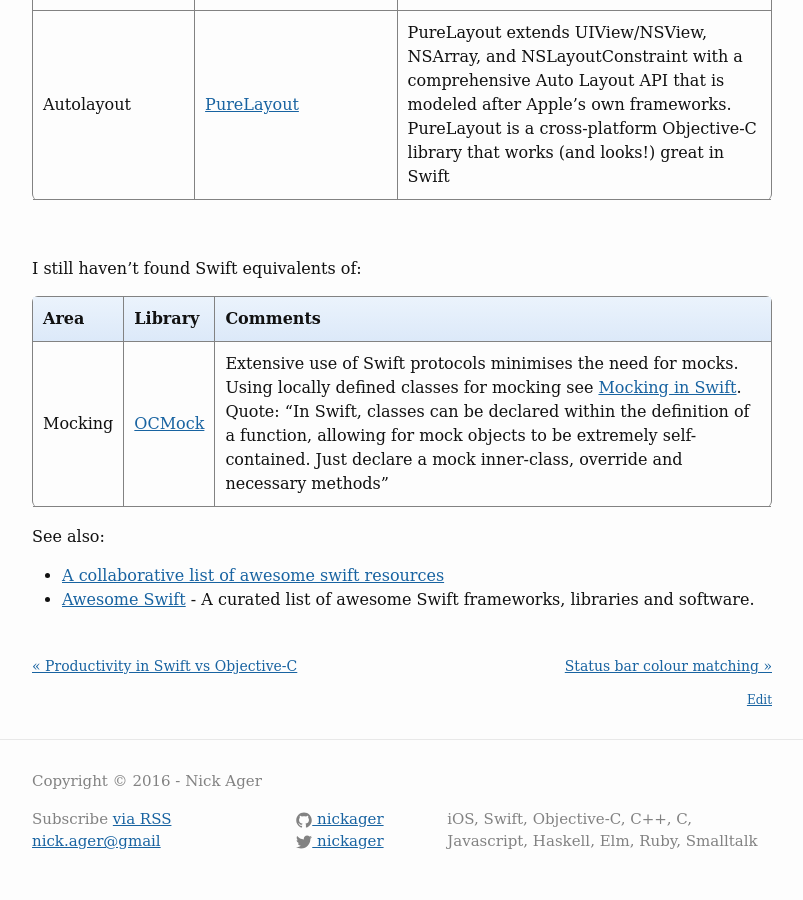
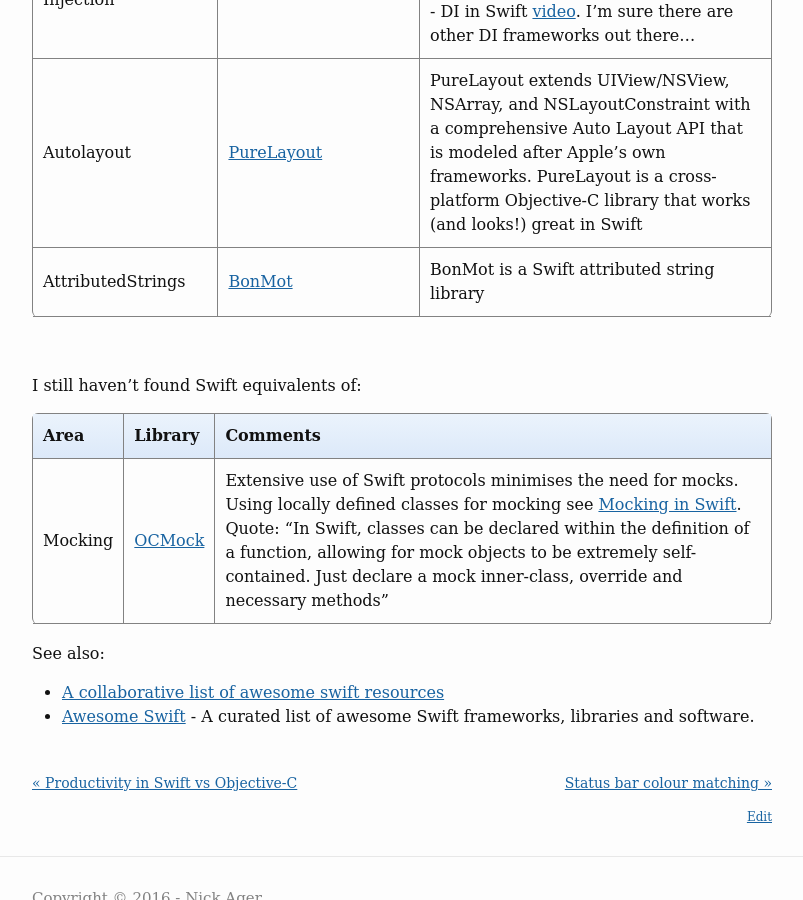
Before and after one commit to NickAger/nickager.github.io, a Jekyll site: the page built from _posts/2015-12-04-swift-libaries.md, in a window 1280 px wide and 900 px high, scrolled down 2522 px. Shown: the whole window, without its empty margins (238-1041 px from the left). Built offline with Jekyll 4.4.1, drawn with Linux system fonts in a browser that asks for light colours; some web fonts are replaced; comment, search, counter and statistics services are not loaded.

Commit message:
added link to attributed string library

```diff
--- a/_posts/2015-12-04-swift-libaries.md
+++ b/_posts/2015-12-04-swift-libaries.md
@@ -27,6 +27,7 @@ Some potentially useful Swift libraries:
 |Functional programming in Swift|[Swiftz](https://github.com/typelift/swiftz)|Swiftz implements higher-level data types like Arrows, Lists, HLists, and a number of typeclasses integral to programming with the maximum amount of support from the type system|
 |Dependency Injection|[Dip](https://github.com/AliSoftware/Dip)|"Dip is inspired by .NET's Unity Container". See also: "Function programming in Swift" [2015 conference](http://2015.funswiftconf.com) - DI in Swift [ video](https://youtu.be/2--pYf1T6Xc). I'm sure there are other DI frameworks out there... |
 |Autolayout|[PureLayout](https://github.com/PureLayout/PureLayout)|PureLayout extends UIView/NSView, NSArray, and NSLayoutConstraint with a comprehensive Auto Layout API that is modeled after Apple's own frameworks. PureLayout is a cross-platform Objective-C library that works (and looks!) great in Swift|
+|AttributedStrings|[BonMot](https://github.com/Raizlabs/BonMot)|BonMot is a Swift attributed string library|
 
 <br />
 
```
